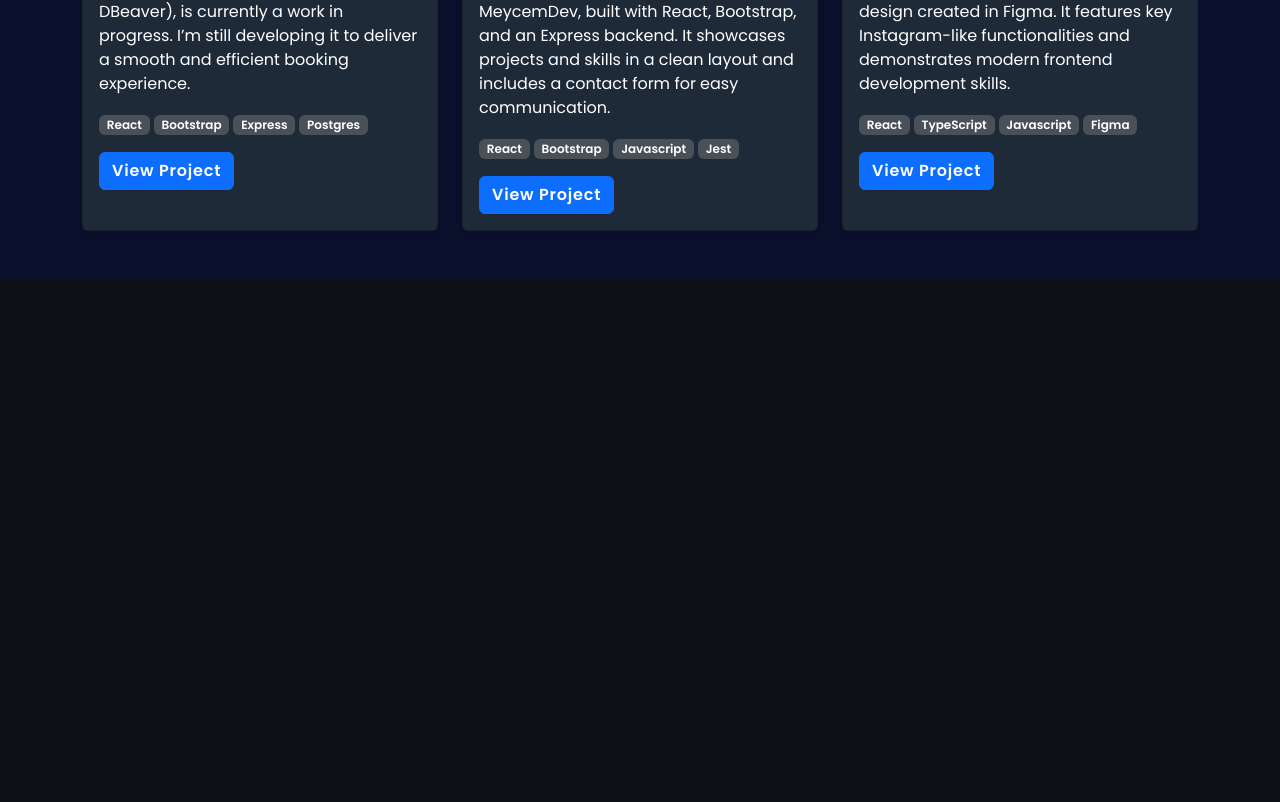
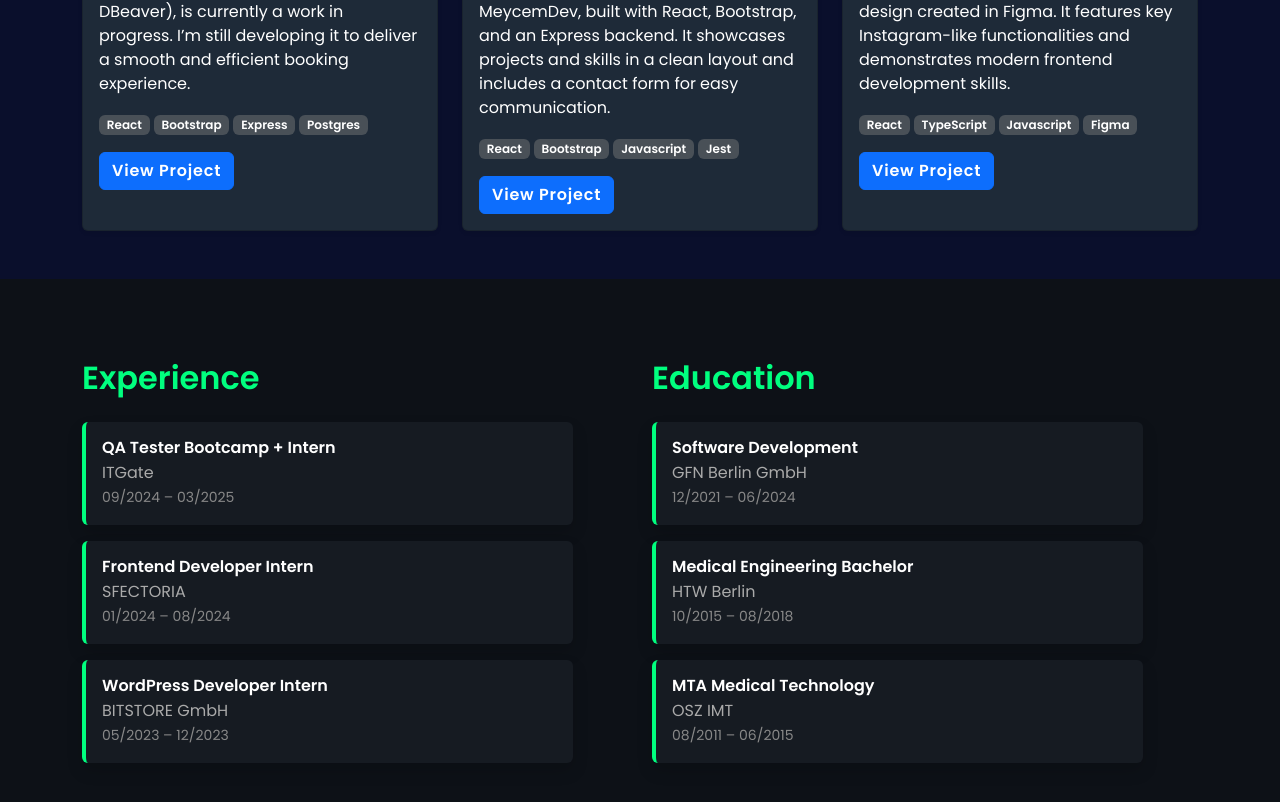
Before and after one commit to Meycemabd/portfolio, a React (Vite) app: page / in a window 1280 px wide. Shown: the part 1490-2292 px from the top of the page. Before the commit the page ends 1769 px from the top, so only its background shows below. Built offline with nearby package versions, Linux system fonts and the light colour scheme.

Commit message:
Education and Experience cards Done!

```diff
--- a/package.json
+++ b/package.json
@@ -10,6 +10,7 @@
     "preview": "vite preview"
   },
   "dependencies": {
+    "@emailjs/browser": "^4.4.1",
     "bootstrap": "^5.3.6",
     "react": "^19.1.0",
     "react-bootstrap": "^2.10.10",
--- a/src/App.jsx
+++ b/src/App.jsx
@@ -4,6 +4,7 @@ import "bootstrap/dist/css/bootstrap.min.css";
 import HeroSection from "./components/HeroSection";
 import AboutSection from './components/AboutSection';
 import Projects from './components/Projects';
+import ExperienceAndEducationSection from "./components/ExperienceAndEducationSection";
 
 
 
@@ -14,6 +15,7 @@ function App() {
       <HeroSection />
       <AboutSection />
       <Projects />
+      <ExperienceAndEducationSection/>
     </>
   );
 }
--- /dev/null
+++ b/src/components/ExperienceAndEducationSection.jsx
@@ -0,0 +1,104 @@
+import React from 'react';
+import experiences from '../data/experiences';
+import education from '../data/education';
+
+const ExperienceAndEducationSection = () => {
+  return (
+    <section
+      style={{
+        backgroundColor: '#0d1117',
+        padding: '80px 0',
+      }}
+    >
+      <div className="container">
+        <div className="row">
+          {/* Experience Spalte */}
+          <div className="col-md-6 mb-5">
+            <h2
+              className="fw-bold mb-4"
+              style={{
+                fontSize: '2rem',
+                color: '#00FF7F',
+                animation: 'slideRight 3s ease-in-out infinite alternate',
+                position: 'relative'
+              }}
+            >
+              Experience
+            </h2>
+
+            {experiences.map((exp, index) => (
+              <div
+                key={index}
+                className="mb-3 p-3 shadow rounded"
+                style={{
+                  backgroundColor: '#161b22',
+                  borderLeft: '4px solid #00FF7F',
+                  color: '#c9d1d9',
+                  transition: 'transform 0.3s',
+                  cursor: 'default',
+                  maxWidth: '90%'
+                }}
+                onMouseEnter={(e) => e.currentTarget.style.transform = 'translateX(6px)'}
+                onMouseLeave={(e) => e.currentTarget.style.transform = 'translateX(0)'}
+              >
+                <h6 className="fw-bold mb-1" style={{ color: '#ffffff' }}>{exp.title}</h6>
+                <p className="mb-0" style={{ color: '#aaaaaa' }}>{exp.company}</p>
+                <small style={{ color: '#888' }}>{exp.date}</small>
+              </div>
+            ))}
+          </div>
+
+          {/* Education Spalte */}
+          <div className="col-md-6 mb-5">
+            <h2
+              className="fw-bold mb-4"
+              style={{
+                fontSize: '2rem',
+                color: '#00FF7F',
+                animation: 'slideRight 3s ease-in-out infinite alternate',
+                position: 'relative'
+              }}
+            >
+              Education
+            </h2>
+
+            {education.map((edu, index) => (
+              <div
+                key={index}
+                className="mb-3 p-3 shadow rounded"
+                style={{
+                  backgroundColor: '#161b22',
+                  borderLeft: '4px solid #00FF7F',
+                  color: '#c9d1d9',
+                  transition: 'transform 0.3s',
+                  cursor: 'default',
+                  maxWidth: '90%'
+                }}
+                onMouseEnter={(e) => e.currentTarget.style.transform = 'translateX(6px)'}
+                onMouseLeave={(e) => e.currentTarget.style.transform = 'translateX(0)'}
+              >
+                <h6 className="fw-bold mb-1" style={{ color: '#ffffff' }}>{edu.title}</h6>
+                <p className="mb-0" style={{ color: '#aaaaaa' }}>{edu.institution}</p>
+                <small style={{ color: '#888' }}>{edu.date}</small>
+              </div>
+            ))}
+          </div>
+        </div>
+      </div>
+
+      {/* Animation */}
+      <style jsx>{`
+        @keyframes slideRight {
+          0% {
+            left: 0;
+          }
+          100% {
+            left: 10px;
+          }
+        }
+      `}</style>
+    </section>
+  );
+};
+
+export default ExperienceAndEducationSection;
--- /dev/null
+++ b/src/data/education.js
@@ -0,0 +1,19 @@
+const education = [
+    {
+      title: "Software Development",
+      institution: "GFN Berlin GmbH",
+      date: "12/2021 – 06/2024"
+    },
+    {
+      title: "Medical Engineering Bachelor",
+      institution: "HTW Berlin",
+      date: "10/2015 – 08/2018"
+    },
+    {
+      title: "MTA Medical Technology",
+      institution: "OSZ IMT",
+      date: "08/2011 – 06/2015"
+    }
+  ];
+
+  export default education;
--- /dev/null
+++ b/src/data/experiences.js
@@ -0,0 +1,21 @@
+// src/data/Experience.js
+
+const experiences = [
+    {
+      title: "QA Tester Bootcamp + Intern",
+      company: "ITGate",
+      date: "09/2024 – 03/2025"
+    },
+    {
+      title: "Frontend Developer Intern",
+      company: "SFECTORIA",
+      date: "01/2024 – 08/2024"
+    },
+    {
+      title: "WordPress Developer Intern",
+      company: "BITSTORE GmbH",
+      date: "05/2023 – 12/2023"
+    }
+  ];
+
+  export default experiences;
--- a/src/data/projects.js
+++ b/src/data/projects.js
@@ -1,5 +1,5 @@
 // src/data/projects.js
-import maintenaceImg from '../assets/maitenance.png';
+//import maintenaceImg from '../assets/maitenance.png';
 import bookingImg from '../assets/airbnb.png'
 import portfolioImg from '../assets/portfolio.png'
 import instagramImg from '../assets/insta.png'
```
Also changed, not shown: 1 other file (tests, documents, lock files or other folders).
